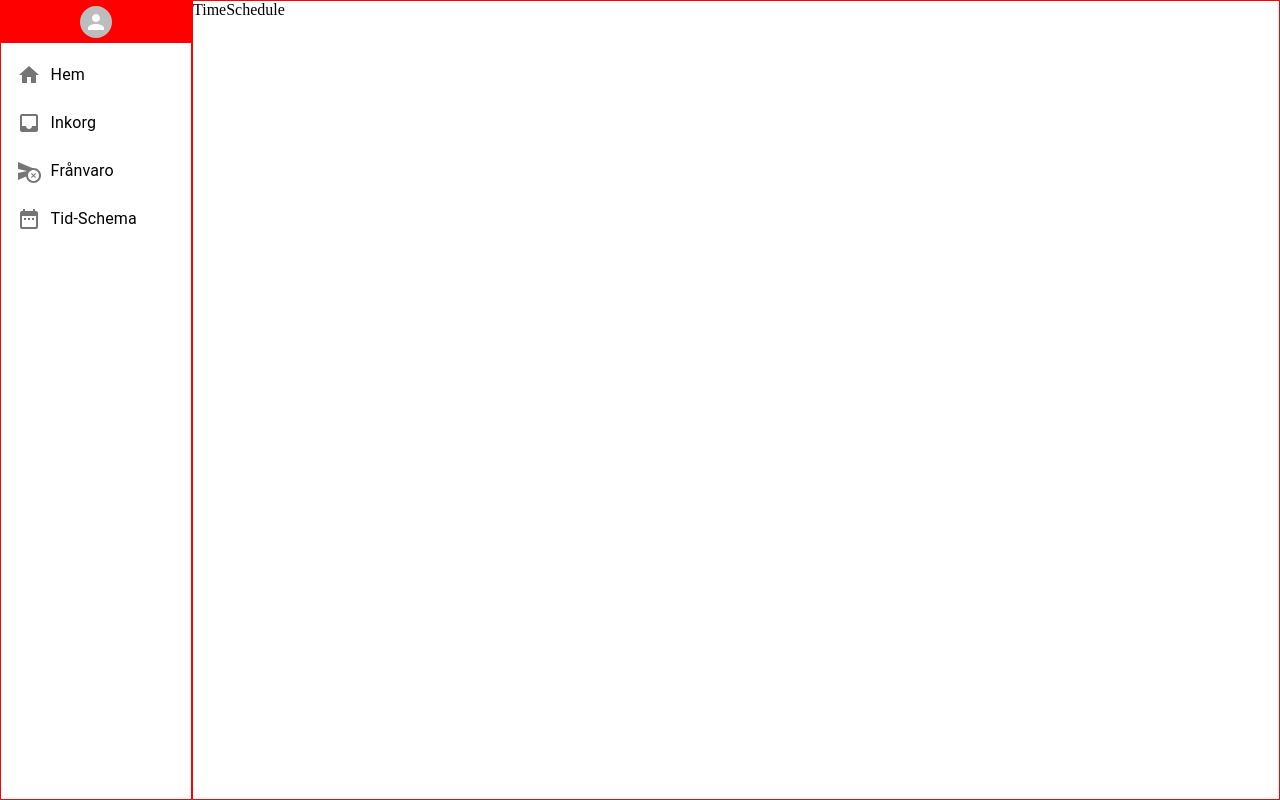
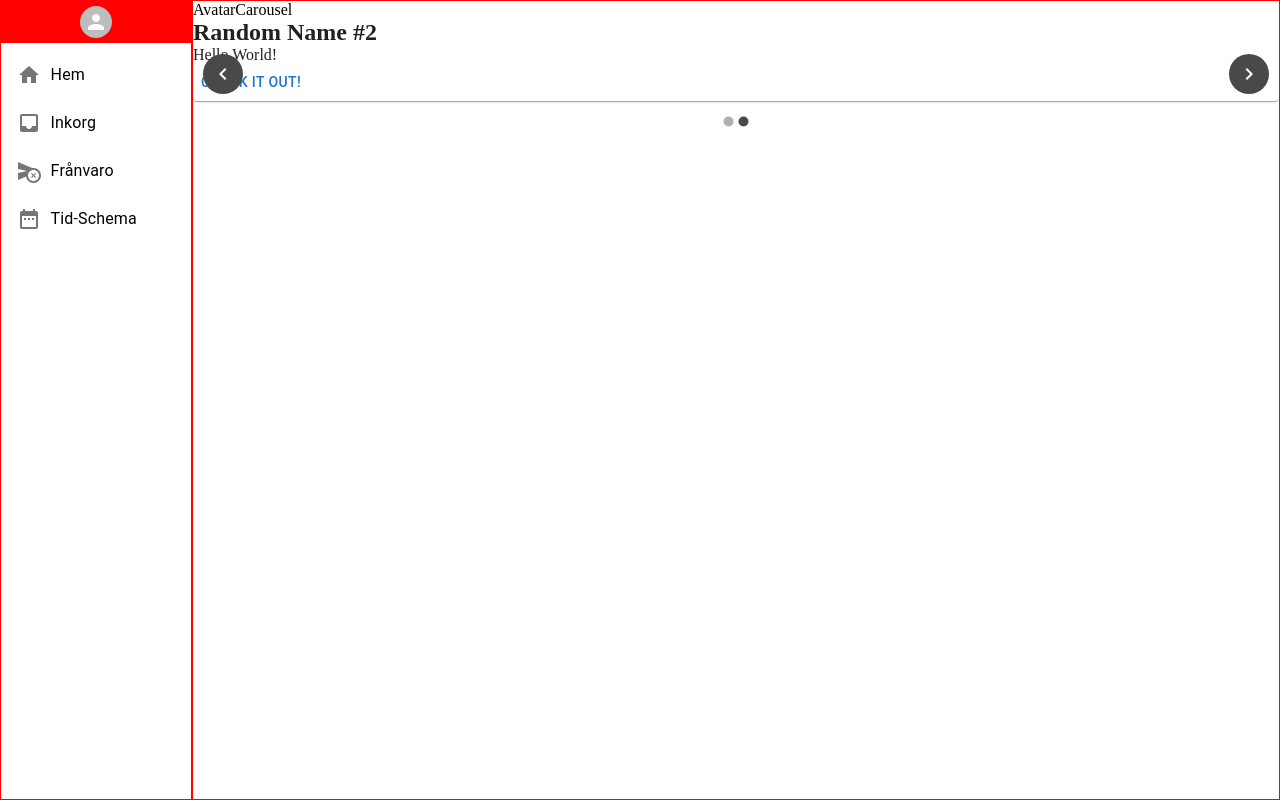
Before and after one commit to A-ForssmanP/InteractWithSchool, a React (Vite) app in the folder frontend/: page /tidsschema in a window 1280 px wide. Built offline with nearby package versions, Linux system fonts and the light colour scheme; the HTML template or start-up script is replaced by a standard one.

Commit message:
TimeSchedule-Carousel
Installing react-material-ui-carousel. Beggin to work on the TimeSchedule-component that will show all the students and when a student is selected, a datepicker will be rendered for that student.

```diff
--- a/frontend/package.json
+++ b/frontend/package.json
@@ -18,6 +18,7 @@
     "react": "^18.2.0",
     "react-datepicker": "^6.9.0",
     "react-dom": "^18.2.0",
+    "react-material-ui-carousel": "^3.4.2",
     "react-router-dom": "^6.22.3"
   },
   "devDependencies": {
--- /dev/null
+++ b/frontend/src/components/avatarCarousel/AvatarCarousel.jsx
@@ -0,0 +1,7 @@
+import React from "react";
+
+function AvatarCarousel() {
+  return <div>AvatarCarousel</div>;
+}
+
+export default AvatarCarousel;
--- /dev/null
+++ b/frontend/src/components/carouselSlider/CarouselItem.jsx
@@ -0,0 +1,14 @@
+import { Paper, Button } from "@mui/material";
+
+function CarouselItem({ item }) {
+  return (
+    <Paper>
+      <h2>{item.name}</h2>
+      <p>{item.description}</p>
+
+      <Button className="CheckButton">Check it out!</Button>
+    </Paper>
+  );
+}
+
+export default CarouselItem;
--- /dev/null
+++ b/frontend/src/components/carouselSlider/CarouselSlider.jsx
@@ -0,0 +1,26 @@
+import Carousel from "react-material-ui-carousel";
+import CarouselItem from "./CarouselItem";
+import { Paper, Button } from "@mui/material";
+
+function CarouselSlider() {
+  const items = [
+    {
+      name: "Random Name #1",
+      description: "Probably the most random thing you have ever seen!",
+    },
+    {
+      name: "Random Name #2",
+      description: "Hello World!",
+    },
+  ];
+
+  return (
+    <Carousel navButtonsAlwaysVisible="true">
+      {items.map((item, i) => (
+        <CarouselItem key={i} item={item} />
+      ))}
+    </Carousel>
+  );
+}
+
+export default CarouselSlider;
--- a/frontend/src/pages/TimeSchedule/TimeSchedule.jsx
+++ b/frontend/src/pages/TimeSchedule/TimeSchedule.jsx
@@ -1,7 +1,13 @@
-import React from "react";
+import AvatarCarousel from "../../components/avatarCarousel/AvatarCarousel";
+import CarouselSlider from "../../components/carouselSlider/CarouselSlider";
 
 function TimeSchedule() {
-  return <div>TimeSchedule</div>;
+  return (
+    <div>
+      <AvatarCarousel />
+      <CarouselSlider />
+    </div>
+  );
 }
 
 export default TimeSchedule;
```
Also changed, not shown: 1 other file (tests, documents, lock files or other folders).
